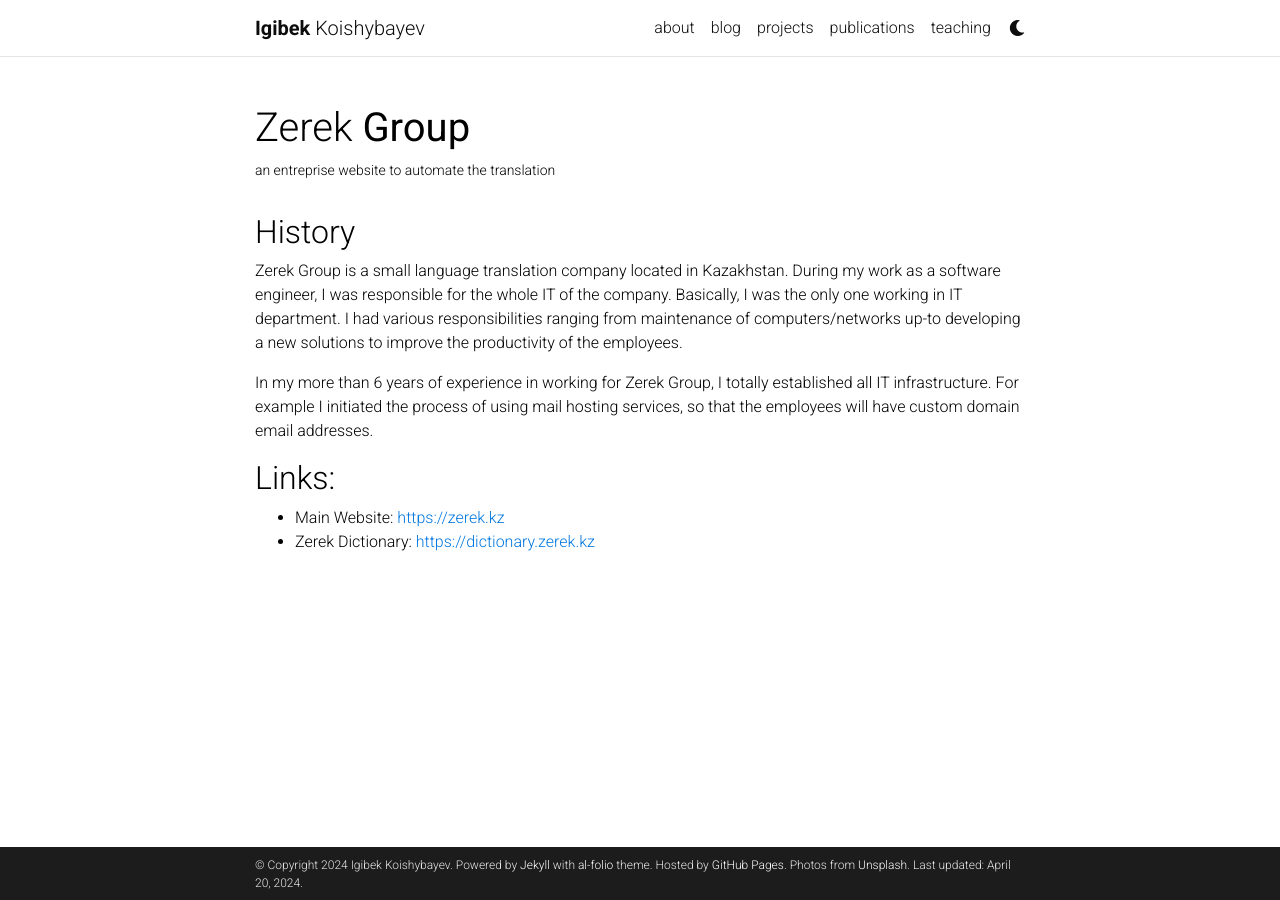
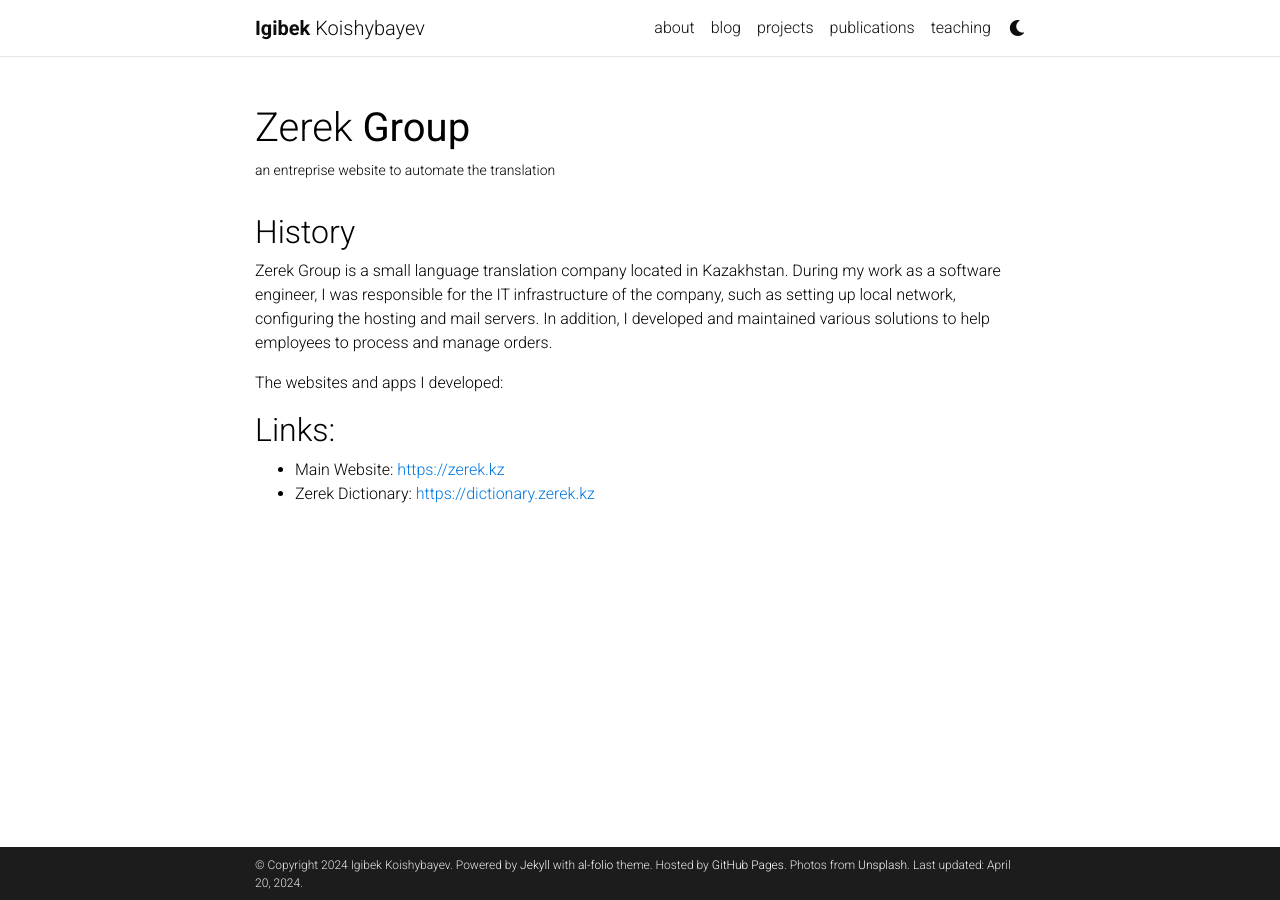
Before and after one commit to igibek/igibek, a Jekyll site: the page built from _projects/1_zerek.md, in a window 1280 px wide. Built offline with Jekyll 4.4.1, drawn with Linux system fonts in a browser that asks for light colours; comment, search, counter and statistics services are not loaded; a style sheet for code colours, icons or effects is not loaded.

Commit message:
modified the description of the project

```diff
--- a/_projects/1_zerek.md
+++ b/_projects/1_zerek.md
@@ -8,9 +8,10 @@ category: work
 ---
 
 ## History
-Zerek Group is a small language translation company located in Kazakhstan. During my work as a software engineer, I was responsible for the whole IT of the company. Basically, I was the only one working in IT department. I had various responsibilities ranging from maintenance of computers/networks up-to developing a new solutions to improve the productivity of the employees.
+Zerek Group is a small language translation company located in Kazakhstan. During my work as a software engineer, I was responsible for the IT infrastructure of the company, such as setting up local network, configuring the hosting and mail servers. In addition, I developed and maintained various solutions to help employees to process and manage orders.
 
-In my more than 6 years of experience in working for Zerek Group, I totally established all IT infrastructure. For example I initiated the process of using mail hosting services, so that the employees will have custom domain email addresses.
+The websites and apps I developed:
+
 ## Links:
 - Main Website: [https://zerek.kz](https://zerek.kz)
 - Zerek Dictionary: [https://dictionary.zerek.kz](https://dictionary.zerek.kz)
```
